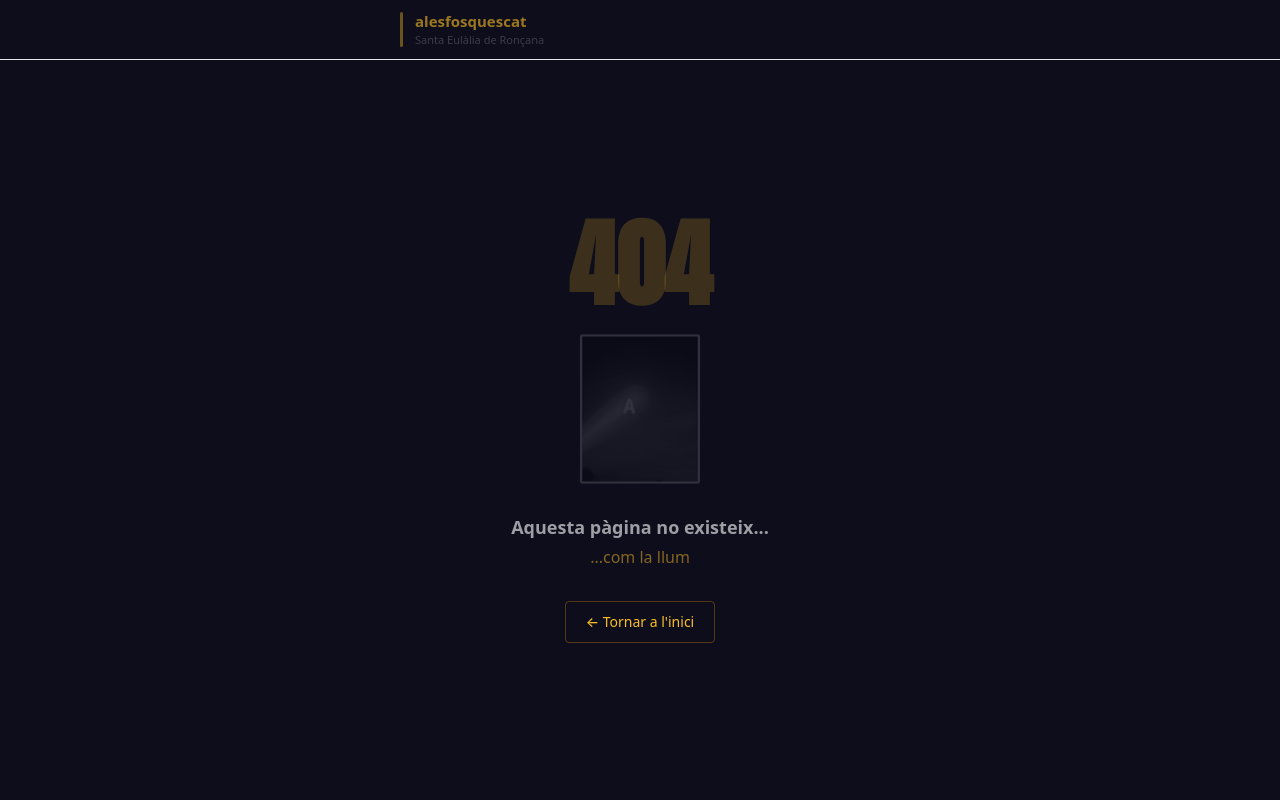
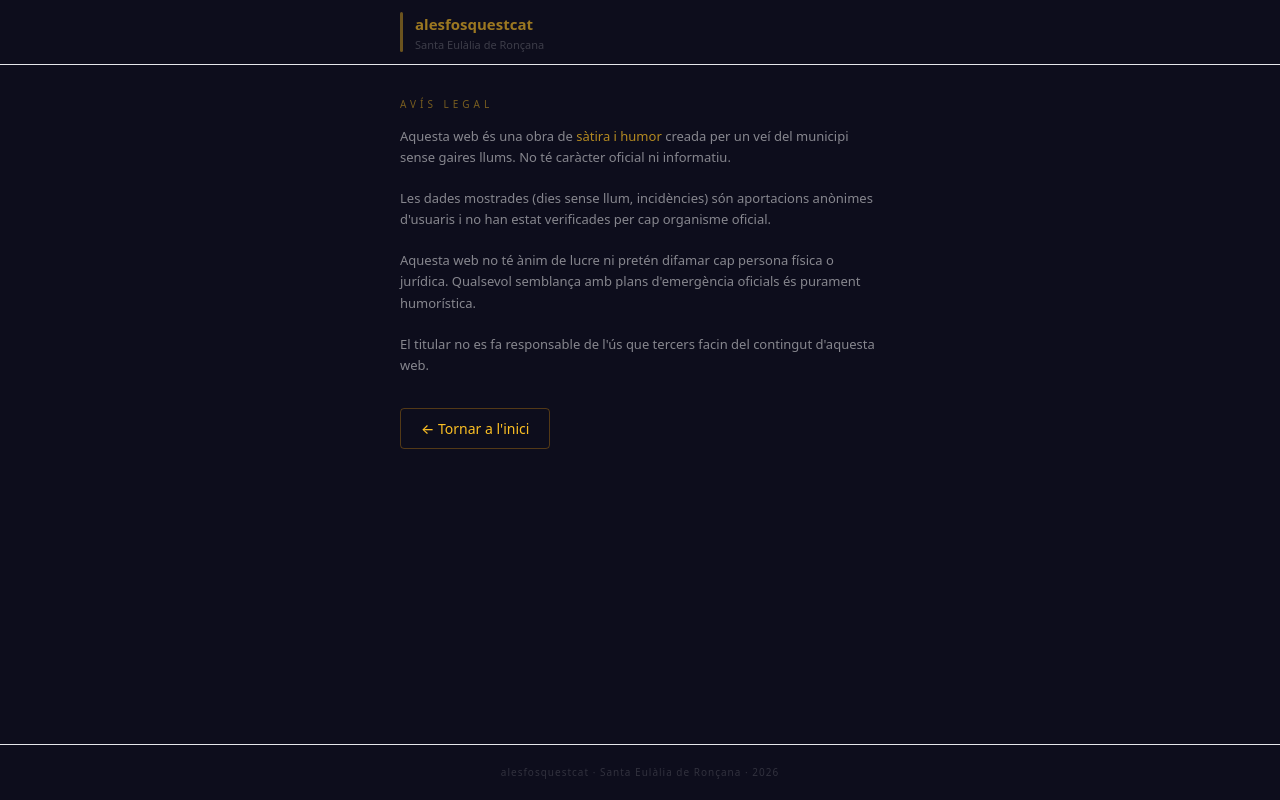
Before and after one commit to KKrusti/alesfosquescat, a React (Vite) app: page /legal in a window 1280 px wide. Before the commit this address had no page. Built offline with nearby package versions, Linux system fonts and the light colour scheme.

Commit message:
feat: add LegalPage component and update footer content for improved user information

```diff
--- a/src/App.tsx
+++ b/src/App.tsx
@@ -177,10 +177,19 @@ export default function App() {
           <Stats stats={stats} loading={statsLoading} />
         </section>
 
-        <footer className="py-5 border-t border-white/6 text-center">
+        <footer className="py-5 border-t border-white/6 text-center space-y-2">
           <p className="text-white/15 text-[10px] tracking-widest">
             alesfosquescat · Santa Eulàlia de Ronçana · {new Date().getFullYear()}
           </p>
+          <p className="text-white/20 text-[10px] tracking-wide">
+            Sàtira · Humor · Veïns indignats 🕯️
+          </p>
+          <a
+            href="/legal"
+            className="inline-block text-white/20 text-[10px] tracking-widest hover:text-amber-400/50 transition-colors"
+          >
+            Avís legal
+          </a>
         </footer>
       </main>
     </div>
--- a/src/components/BatSignal.tsx
+++ b/src/components/BatSignal.tsx
@@ -131,11 +131,11 @@ export function BatSignal({ onSuccess }: Props) {
             )}
             <img
               src="/signal.png"
-              alt="Foco projectant la A — toca per reportar un apagó"
+              alt="Focus projectant la A — toca per reportar una apagada"
               draggable={false}
               role="button"
               tabIndex={0}
-              aria-label="Toca per reportar un apagó"
+              aria-label="Toca per reportar una apagada"
               className={[
                 'block select-none',
                 'w-[min(42vw,180px)] sm:w-44',
@@ -189,7 +189,7 @@ export function BatSignal({ onSuccess }: Props) {
           ].join(' ')}>
             {resolveState === 'loading' ? 'enviant...' :
              resolveState === 'success' ? '✓ resolt' :
-             '— resolta —'}
+             '— resoldre —'}
           </p>
         </div>
 
--- /dev/null
+++ b/src/components/LegalPage.tsx
@@ -0,0 +1,60 @@
+export function LegalPage() {
+  return (
+    <div className="min-h-screen bg-[#0d0d1c] flex flex-col">
+
+      <header className="border-b border-white/8 pt-safe">
+        <div className="max-w-lg mx-auto px-4 py-3 flex items-center gap-3">
+          <div className="w-[3px] self-stretch bg-amber-400/40 rounded-full shrink-0" />
+          <div className="flex-1 min-w-0">
+            <a href="/" className="text-amber-400/60 font-bold text-[15px] leading-tight hover:text-amber-400 transition-colors">
+              alesfosquestcat
+            </a>
+            <p className="text-white/20 text-[11px] leading-tight mt-0.5">Santa Eulàlia de Ronçana</p>
+          </div>
+        </div>
+      </header>
+
+      <main className="flex-1 max-w-lg mx-auto w-full px-4 py-8">
+        <p className="section-label mb-6">Avís legal</p>
+
+        <div className="space-y-5 text-white/50 text-[13px] leading-relaxed">
+
+          <p>
+            Aquesta web és una obra de <span className="text-amber-400/70">sàtira i humor</span> creada per un veí
+            del municipi sense gaires llums. No té caràcter oficial ni informatiu.
+          </p>
+
+          <p>
+            Les dades mostrades (dies sense llum, incidències) són aportacions anònimes d'usuaris
+            i no han estat verificades per cap organisme oficial.
+          </p>
+
+          <p>
+            Aquesta web no té ànim de lucre ni pretén difamar cap persona física o jurídica.
+            Qualsevol semblança amb plans d'emergència oficials és purament humorística.
+          </p>
+
+          <p>
+            El titular no es fa responsable de l'ús que tercers facin del contingut d'aquesta web.
+          </p>
+
+        </div>
+
+        <div className="mt-10">
+          <a
+            href="/"
+            className="px-5 py-2.5 rounded border border-amber-500/30 bg-amber-500/8 text-amber-400 text-sm font-medium hover:bg-amber-500/15 transition-colors"
+          >
+            ← Tornar a l&apos;inici
+          </a>
+        </div>
+      </main>
+
+      <footer className="py-5 border-t border-white/6 text-center">
+        <p className="text-white/15 text-[10px] tracking-widest">
+          alesfosquestcat · Santa Eulàlia de Ronçana · {new Date().getFullYear()}
+        </p>
+      </footer>
+    </div>
+  )
+}
--- a/src/components/Stats.tsx
+++ b/src/components/Stats.tsx
@@ -14,7 +14,7 @@ interface StatItem {
 const STAT_ITEMS: StatItem[] = [
   { key: 'total_this_year',           label: 'Dies sense llum',          text: 'text-amber-400' },
   { key: 'longest_incident_streak',   label: 'Ratxa màx. sense llum',    text: 'text-yellow-300' },
-  { key: 'longest_no_incident_streak',label: 'Ratxa màx. sense apagons', text: 'text-sky-400' },
+  { key: 'longest_no_incident_streak',label: 'Ratxa màx. sense apagades', text: 'text-sky-400' },
 ]
 
 function StatRow({ item, value, index }: { item: StatItem; value: number; index: number }) {
--- a/src/main.tsx
+++ b/src/main.tsx
@@ -4,12 +4,14 @@ import { BrowserRouter, Routes, Route } from 'react-router-dom'
 import './index.css'
 import App from './App'
 import { ErrorPage } from './components/ErrorPage'
+import { LegalPage } from './components/LegalPage'
 
 createRoot(document.getElementById('root')!).render(
   <StrictMode>
     <BrowserRouter>
       <Routes>
         <Route path="/" element={<App />} />
+        <Route path="/legal" element={<LegalPage />} />
         <Route path="*" element={<ErrorPage />} />
       </Routes>
     </BrowserRouter>
```
